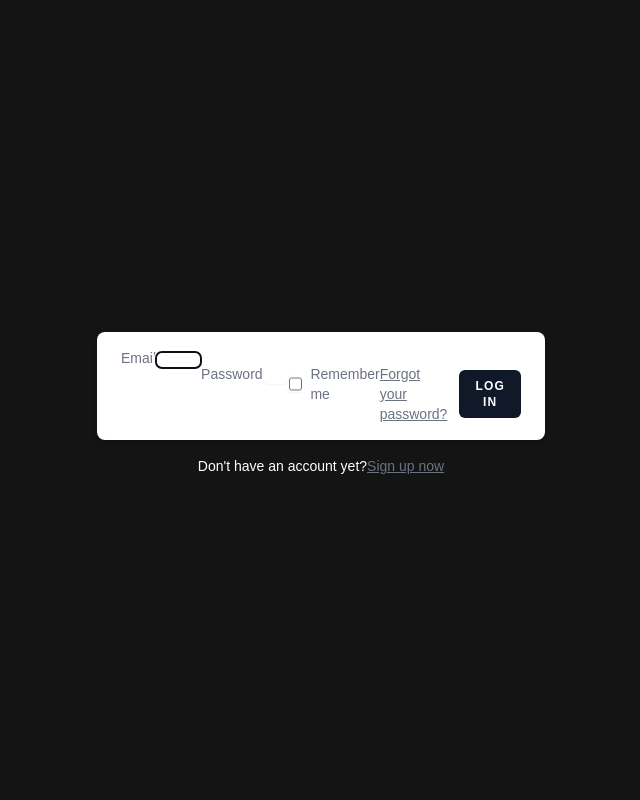
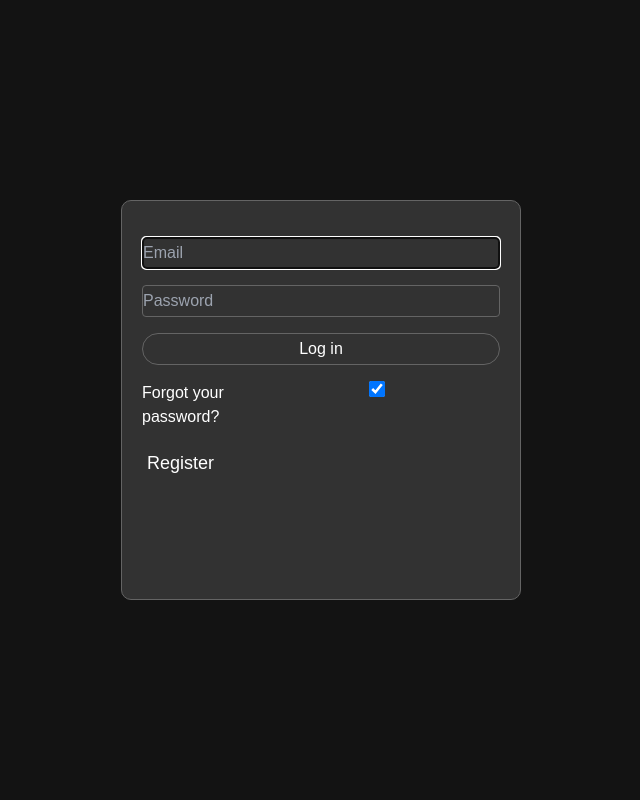
Before and after one commit to somethink000/TaskToDo, a Laravel app: page / in a window 1280 px wide. Shown: the whole page, without its empty margins (319-959 px from the left). Run offline with Laravel 12, Linux system fonts and the light colour scheme; style sheets or scripts are compiled from the project's sources.

Commit message:
base form styles

```diff
--- a/public/css/base.css
+++ b/public/css/base.css
@@ -89,7 +89,7 @@ input {
     border: none;
     /* border-bottom: 1px solid rgb(100, 100, 100); */
 	padding: 8px;
-	border-radius: 10px;
+	border-radius: 4px;
     color: aliceblue;
     height: 16px;
     background-color: rgba(0, 0, 0, 0);
--- /dev/null
+++ b/resources/js/components/centerPanel.vue
@@ -0,0 +1,69 @@
+
+<script lang="ts">
+	import { defineComponent } from 'vue';
+
+	export default defineComponent({
+
+		components: {},
+
+        data: () => ({
+
+        }),
+        methods: {
+
+		},
+
+	});
+</script>
+
+
+<template>
+
+    <createTaskbox>
+        <createBox class="main-border bl-box">
+
+                <slot />
+
+        </createBox>
+    </createTaskbox>
+</template>
+
+<style>
+
+    createTaskbox{
+        display: flex;
+        position: absolute;
+        width: 100%;
+        height: 100%;
+        background-color: rgba(20, 20, 20, 0.3);
+        background-size: 100%;
+        background-repeat: repeat-y;
+        backdrop-filter: blur(5px);
+        justify-content: center;
+        align-items: center;
+
+
+        createBox{
+            display: flex;
+            border-radius: 10px;
+            width: 400px;
+            /* height: 400px; */
+            padding: 20px;
+            flex-direction: column;
+            /* justify-content: center; */
+
+            form{
+                flex-direction: column;
+            }
+
+            .colItem{
+                flex-direction: row;
+                min-height: 32px;
+                margin-top: 16px;
+                width: 100%;
+            }
+        }
+
+    }
+
+</style>
--- a/resources/js/pages/ToDo.vue
+++ b/resources/js/pages/ToDo.vue
@@ -28,7 +28,7 @@
 			boxForm: false,
 		}),
 		mounted() {
-			// this.loadBoxes();
+			this.loadBoxes();
 
 		},
 		methods: {
--- a/resources/js/pages/auth/Login.vue
+++ b/resources/js/pages/auth/Login.vue
@@ -1,59 +1,9 @@
-<template>
-  <div class="min-h-screen flex flex-col justify-center items-center pt-6 sm:pt-0 p-4">
-
-    <div class="w-full sm:max-w-md mt-6 px-6 py-4 bg-white shadow-md overflow-hidden rounded-lg">
-      <form @submit.prevent="login">
-        <div>
-          <label class="block font-medium text-sm text-gray-500" for="email">
-            Email
-          </label>
-          <input v-model="data.email"
-            class="p-2 rounded-md shadow-sm bg-white border border-gray-300 text-gray-400 block mt-1 w-full" id="email"
-            type="email" name="email" required="required" autofocus="autofocus">
-        </div>
-        <div class="mt-4">
-          <label class="block font-medium text-sm text-gray-500" for="password">
-            Password
-          </label>
-          <input v-model="data.password"
-            class="p-2 rounded-md shadow-sm bg-white border border-gray-300 text-gray-400 focus:border-green-500 focus:ring focus:ring-green-500 focus:ring-opacity-50 block mt-1 w-full"
-            id="password" type="password" name="password" required="required" autocomplete="current-password">
-        </div>
-        <div v-if="errors" class="text-red-500 py-2 font-semibold">
-          <span>{{ errors.message }}</span>
-        </div>
-        <div class="block mt-4">
-          <label for="remember" class="inline-flex items-center">
-            <input v-model="data.remember" id="remember" type="checkbox"
-              class="rounded border border-gray-300 text-indigo-600 shadow-sm focus:border-indigo-300 focus:ring focus:ring-indigo-200 focus:ring-opacity-50"
-              name="remember">
-            <span class="ml-2 text-sm text-gray-500">Remember me</span>
-          </label>
-        </div>
-        <div class="flex items-center justify-end mt-4">
-          <router-link class="underline text-sm text-gray-500 hover:text-gray-200" :to="{ name: 'ForgotPassword' }">
-            Forgot your password?
-          </router-link>
-          <button type="submit"
-            class="inline-flex items-center px-4 py-2 bg-gray-900 border border-transparent rounded-md font-semibold text-xs text-white uppercase tracking-widest hover:bg-gray-700 active:bg-gray-900 focus:outline-none focus:border-gray-900 focus:ring ring-gray-300 disabled:opacity-25 transition ease-in-out duration-150 ml-3">
-            Log in
-          </button>
-        </div>
-      </form>
-    </div>
-    <div class="text-center text-sm mt-4">
-      Don't have an account yet?
-      <router-link class="underline text-gray-500 hover:text-gray-200" :to="{ name: 'Register' }">
-        Sign up now
-      </router-link>
-    </div>
-  </div>
-</template>
 
 <script>
 
 import { useAuthStore } from '@/stores/auth.js'
 import { mapActions } from 'pinia'
+import centerPanel from '@/components/centerPanel.vue';
 
 export default {
   data: () => {
@@ -62,12 +12,12 @@ export default {
       data: {
         email: null,
         password: null,
-        remember: null,
+        remember: true,
       },
     }
   },
   components: {
-
+    centerPanel,
   },
   methods: {
     ...mapActions(useAuthStore, ['attempt_user', 'set_user']),
@@ -100,3 +50,51 @@ export default {
   },
 }
 </script>
+
+
+<template>
+
+  <centerPanel>
+
+          <form @submit.prevent="login">
+
+
+              <input class="colItem main-border" v-model="data.email" id="email" type="email" placeholder="Email" name="email" required="required" autofocus="autofocus">
+
+
+              <input class="colItem main-border" v-model="data.password" id="password" type="password" placeholder="Password" name="password" required="required" autocomplete="current-password">
+
+            <div v-if="errors">
+              <span>{{ errors.message }}</span>
+            </div>
+
+
+
+
+
+
+              <button class="colItem main-border" type="submit">Log in</button>
+
+            <div class="colItem">
+              <router-link :to="{ name: 'ForgotPassword' }">
+                Forgot your password?
+              </router-link>
+
+
+
+              <input v-model="data.remember" id="remember" type="checkbox" name="remember">
+
+            </div>
+
+          </form>
+
+
+          <router-link class="colItem" :to="{ name: 'Register' }">
+            <txt>Register</txt>
+          </router-link>
+
+
+
+  </centerPanel>
+
+</template>
--- a/resources/js/pages/auth/Register.vue
+++ b/resources/js/pages/auth/Register.vue
@@ -1,69 +1,10 @@
-<template>
-  <div class="min-h-screen flex flex-col sm:justify-center items-center pt-6 sm:pt-0">
 
-    <div class="w-full sm:max-w-md mt-6 px-6 py-4 bg-white shadow-md overflow-hidden sm:rounded-lg">
-      <form @submit.prevent="register">
-        <div>
-          <label class="block font-medium text-sm text-gray-500" for="email">
-            Name
-          </label>
-          <input v-model="data.name"
-            class="p-2 rounded-md shadow-sm bg-white border border-gray-300 text-gray-400 block mt-1 w-full" id="name"
-            type="text" name="name" required="required" autofocus="autofocus">
-          <div v-if="errors && errors.name">
-            <p v-for="(error, index) in errors.name" :key="'name-' + index" class="text-red-500">{{ error }}</p>
-          </div>
-        </div>
-        <div class="mt-4">
-          <label class="block font-medium text-sm text-gray-500" for="email">
-            Email
-          </label>
-          <input v-model="data.email"
-            class="p-2 rounded-md shadow-sm bg-white border border-gray-300 text-gray-400 block mt-1 w-full" id="email"
-            type="email" name="email" required="required" autofocus="autofocus">
-          <div v-if="errors && errors.email">
-            <p v-for="(error, index) in errors.email" :key="'email-' + index" class="text-red-500">{{ error }}</p>
-          </div>
-        </div>
-        <div class="mt-4">
-          <label class="block font-medium text-sm text-gray-500" for="password">
-            Password
-          </label>
-          <input v-model="data.password"
-            class="p-2 rounded-md shadow-sm bg-white border border-gray-300 text-gray-400 focus:border-green-500 focus:ring focus:ring-green-500 focus:ring-opacity-50 block mt-1 w-full"
-            id="password" type="password" name="password" required="required" autocomplete="current-password">
-          <div v-if="errors && errors.password">
-            <p v-for="(error, index) in errors.password" :key="'password-' + index" class="text-red-500">{{ error }}</p>
-          </div>
-        </div>
-        <div class="mt-4">
-          <label class="block font-medium text-sm text-gray-500" for="password">
-            Repeat Password
-          </label>
-          <input v-model="data.password_confirmation"
-            class="p-2 rounded-md shadow-sm bg-white border border-gray-300 text-gray-400 focus:border-green-500 focus:ring focus:ring-green-500 focus:ring-opacity-50 block mt-1 w-full"
-            id="password_confirmation" type="password" name="password_confirmation" required="required"
-            autocomplete="current-password">
-          <div v-if="errors && errors.password_confirmation">
-            <p v-for="(error, index) in errors.password_confirmation" :key="'password_confirmation-' + index"
-              class="text-red-500">{{ error }}</p>
-          </div>
-        </div>
-        <div class="flex items-center justify-end mt-4">
-          <button type="submit"
-            class="inline-flex items-center px-4 py-2 bg-gray-900 border border-transparent rounded-md font-semibold text-xs text-white uppercase tracking-widest hover:bg-gray-700 active:bg-gray-900 focus:outline-none focus:border-gray-900 focus:ring ring-gray-300 disabled:opacity-25 transition ease-in-out duration-150 ml-3">
-            Register
-          </button>
-        </div>
-      </form>
-    </div>
-  </div>
-</template>
+
 
 <script>
 import { mapActions } from 'pinia'
 import { useAuthStore } from '@/stores/auth.js'
-
+import centerPanel from '@/components/centerPanel.vue';
 
 export default {
   data: () => {
@@ -78,7 +19,7 @@ export default {
     }
   },
   components: {
-
+    centerPanel
   },
   methods: {
     ...mapActions(useAuthStore, ['attempt_user']),
@@ -103,3 +44,43 @@ export default {
   },
 }
 </script>
+
+
+<template>
+
+  <centerPanel>
+
+      <form @submit.prevent="register">
+
+          <input class="colItem main-border" v-model="data.name" placeholder="Name" id="name" type="text" name="name" required="required" autofocus="autofocus">
+          <div v-if="errors && errors.name">
+            <p v-for="(error, index) in errors.name" :key="'name-' + index" >{{ error }}</p>
+          </div>
+
+
+          <input class="colItem main-border" v-model="data.email" placeholder="Email" id="email" type="email" name="email" required="required" autofocus="autofocus">
+          <div v-if="errors && errors.email">
+            <p v-for="(error, index) in errors.email" :key="'email-' + index" >{{ error }}</p>
+          </div>
+
+
+          <input class="colItem main-border" v-model="data.password" placeholder="Password" id="password" type="password" name="password" required="required" autocomplete="current-password">
+          <div v-if="errors && errors.password">
+            <p v-for="(error, index) in errors.password" :key="'password-' + index" >{{ error }}</p>
+          </div>
+
+
+          <input class="colItem main-border" v-model="data.password_confirmation" placeholder="Confirm password" id="password_confirmation" type="password" name="password_confirmation" required="required" autocomplete="current-password">
+          <div v-if="errors && errors.password_confirmation">
+            <p v-for="(error, index) in errors.password_confirmation" :key="'password_confirmation-' + index" >{{ error }}</p>
+          </div>
+
+
+          <button class="colItem main-border" type="submit">
+            Register
+          </button>
+
+      </form>
+
+  </centerPanel>
+</template>
```
